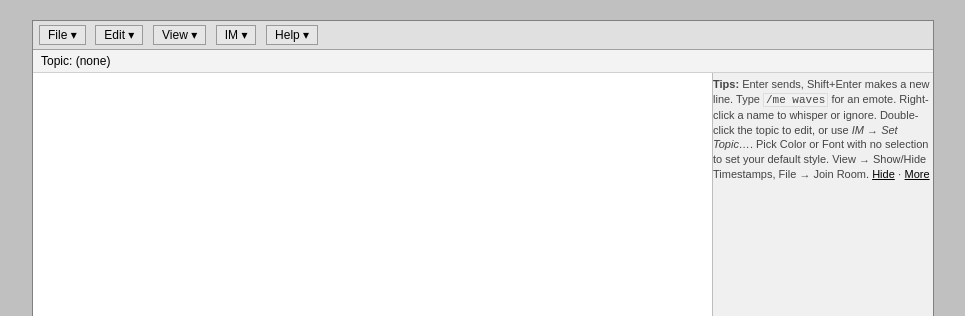
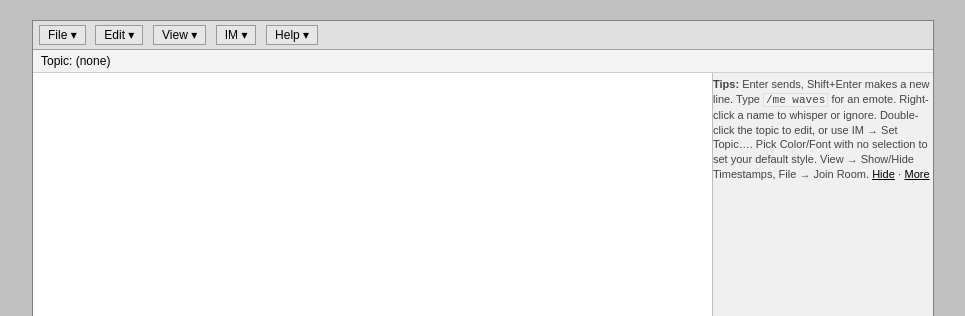
Before and after one commit to Catofminerva/Catofminerva.github.io, a Jekyll site: the page chat.html, which Jekyll copies as it is, in a window 1280 px wide. Shown: the top 316 px of the page, without its empty margins (157-1122 px from the left). Built offline with Jekyll 4.4.1, drawn with Linux system fonts in a browser that asks for light colours.

Commit message:
Update chat.html

```diff
--- a/chat.html
+++ b/chat.html
@@ -153,8 +153,8 @@
         Enter sends, Shift+Enter makes a new line.
         Type <code>/me waves</code> for an emote.
         Right-click a name to whisper or ignore.
-  Double-click the topic to edit, or use <em>IM → Set Topic…</em>.
-  Pick Color or Font with no selection to set your default style.
+        Double-click the topic to edit, or use IM → Set Topic….
+        Pick Color/Font with no selection to set your default style.
         View → Show/Hide Timestamps, File → Join Room.
         <a href="#" id="hideTips">Hide</a> · <a href="#" id="moreHelp">More</a>
       </div>
```
Lines whose indentation alone changed are shown as unchanged.
